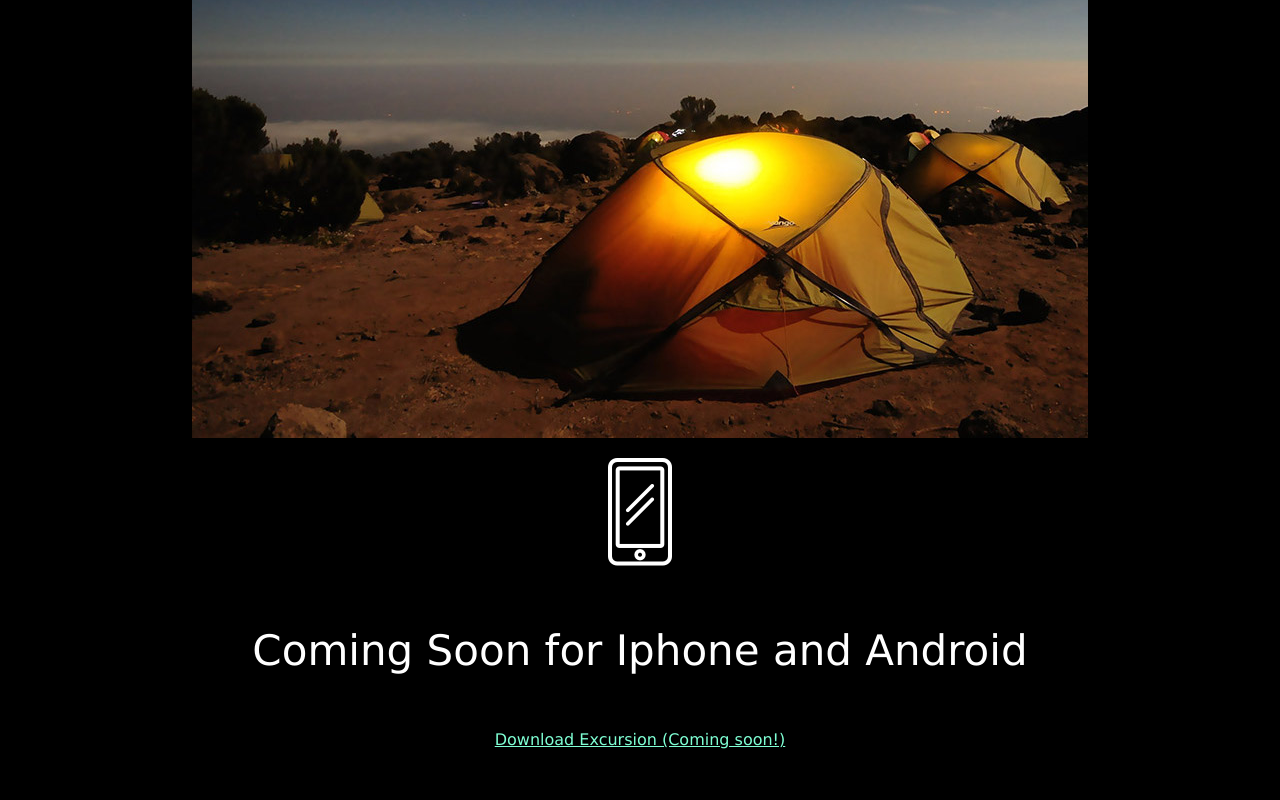
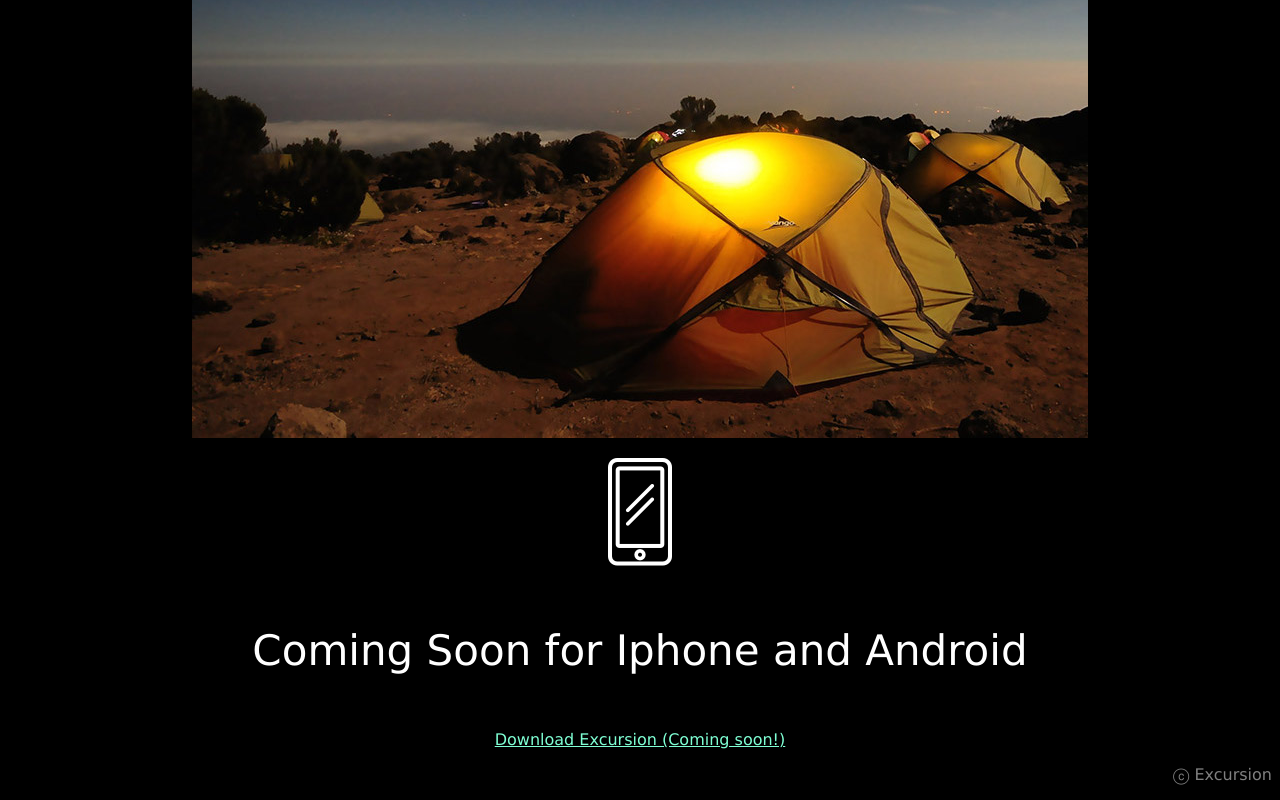
Before and after one commit to eyuras/excursion-2, a plain HTML site: page index.html in a window 1280 px wide. Shown: the part 574-1374 px from the top of the page. Before the commit the page ends 1339 px from the top, so only its background shows below. Drawn offline with Linux system fonts and the light colour scheme.

Commit message:
Added end element

```diff
--- a/index.html
+++ b/index.html
@@ -19,5 +19,6 @@
         <p><img src="./resorces/images/phone.png"></p>
         <h4 class="header2">Coming Soon for Iphone and Android</h4>
         <p><a class="link" href="#">Download Excursion (Coming soon!)</a></p>
+        <p class="one">ⓒ Excursion</p>
     </body>
 </html>
--- a/resorces/css/style.css
+++ b/resorces/css/style.css
@@ -22,3 +22,7 @@ body {
     color: aquamarine;
     font-size: 16px;
 }
+.one {
+    color: gray;
+    text-align: right;
+}
```
